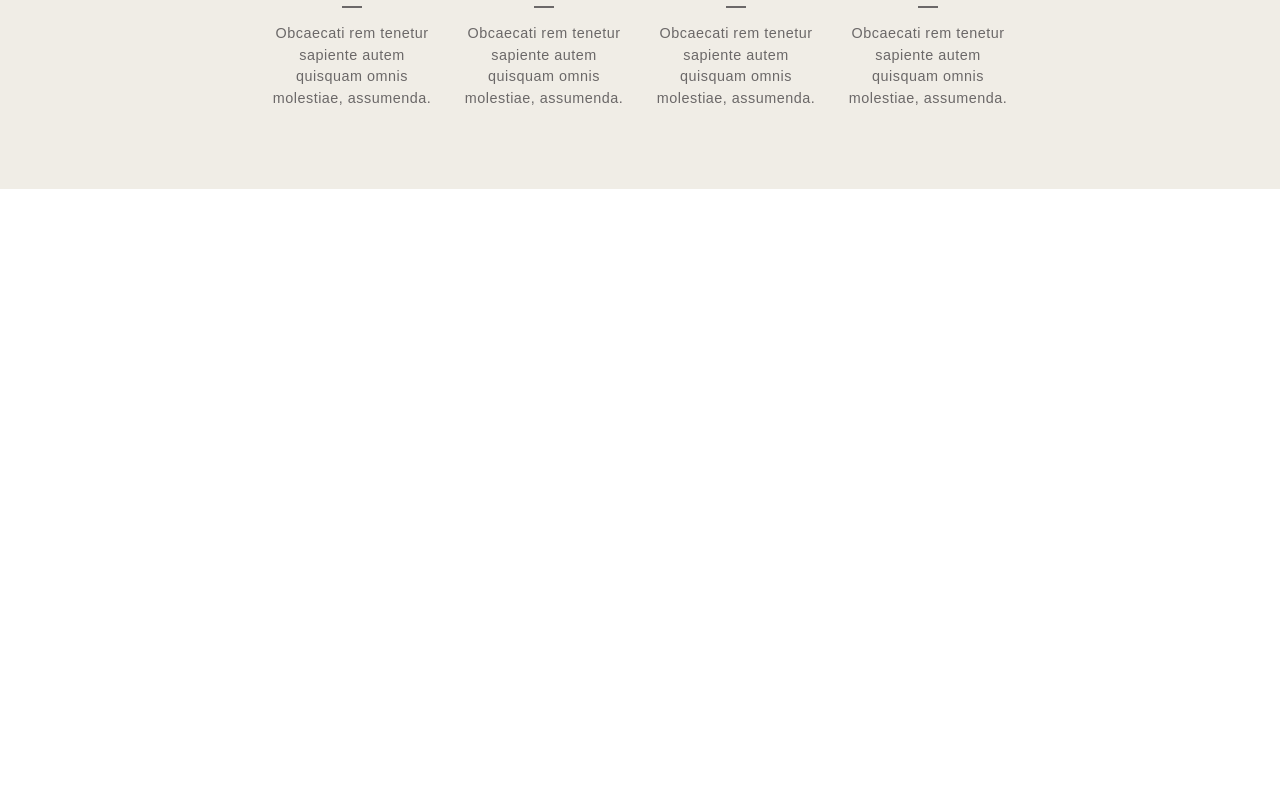
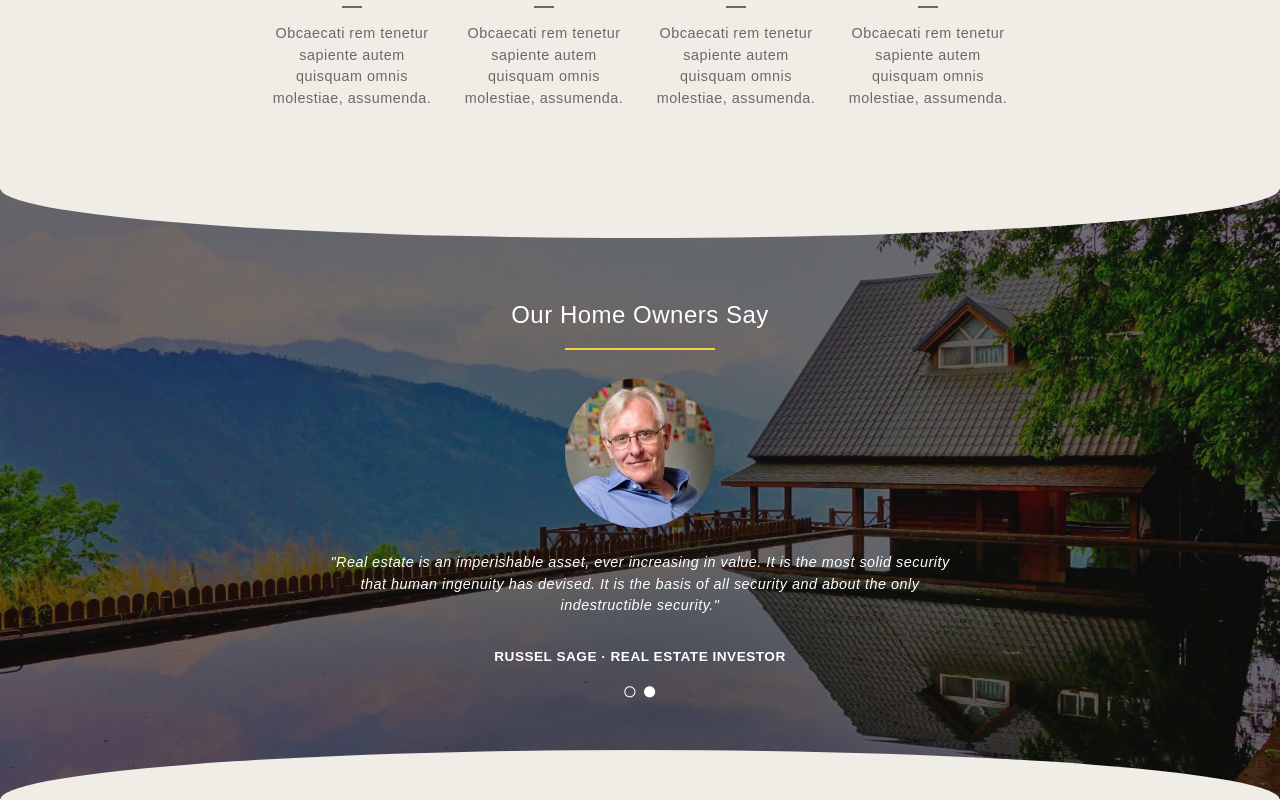
Before and after one commit to andreamorandi/proj-html-vuejs, a Vue app: page / in a window 1280 px wide. Shown: the part 3043-3843 px from the top of the page. Before the commit the page ends 3232 px from the top, so only its background shows below. Built offline with nearby package versions, Linux system fonts and the light colour scheme.

Commit message:
Testimonials e TestimonialsSlider

```diff
--- a/src/components/AppMain.vue
+++ b/src/components/AppMain.vue
@@ -5,6 +5,7 @@ import Presentation from "./Presentation.vue";
 import Numbers from "./Numbers.vue";
 import Works from "./Works.vue";
 import Values from "./Values.vue";
+import Testimonials from "./Testimonials.vue";
 
 export default {
     name: "AppMain",
@@ -14,7 +15,8 @@ export default {
         Presentation,
         Numbers,
         Works,
-        Values
+        Values,
+        Testimonials
     },
 };
 </script>
@@ -27,6 +29,7 @@ export default {
         <Numbers />
         <Works />
         <Values />
+        <Testimonials />
     </main>
 </template>
 
--- /dev/null
+++ b/src/components/Testimonials.vue
@@ -0,0 +1,58 @@
+<script>
+import TestimonialsSlider from "./TestimonialsSlider.vue";
+export default {
+    name: "Testimonials",
+    components: {
+        TestimonialsSlider
+    },
+    data() {
+        return {
+            testimonials: [
+                {
+                    user: "harry smith",
+                    state: "new home owner",
+                    phrase: "No man but feels more of a man in the world if he have but a bit of ground that he can call his own. However small it is on the surface, it is four thousand miles deep; and that is a very handsome property.",
+                    image: "testimonial-1.jpg"
+                },
+                {
+                    user: "russel sage",
+                    state: "real estate investor",
+                    phrase: "Real estate is an imperishable asset, ever increasing in value. It is the most solid security that human ingenuity has devised. It is the basis of all security and about the only indestructible security.",
+                    image: "testimonial-2.jpg"
+                },
+            ],
+        }
+    }
+}
+</script>
+
+<template>
+    <section class="testimonials">
+        <div class="wave-top"></div>
+        <div class="ms_container-sm">
+            <div class="section-heading">
+                <h2>Our Home Owners Say</h2>
+            </div>
+            <TestimonialsSlider :slides="testimonials" />
+        </div>
+        <div class="wave-bottom"></div>
+    </section>
+</template>
+
+<style lang="scss" scoped>
+@use "../styles/partials/mixins" as *;
+@use "../styles/partials/variables" as *;
+.testimonials {
+    position: relative;
+    padding: 6rem 0;
+    background: url("../assets/img/banner-2.jpg") no-repeat center center;
+    background-size: cover;
+    .section-heading {
+        color: white;
+    }
+    .wave-top::after,
+    .wave-bottom::after {
+        background-color: $pampas;
+    }
+}
+</style>
--- /dev/null
+++ b/src/components/TestimonialsSlider.vue
@@ -0,0 +1,77 @@
+<script>
+export default {
+    name: "TestimonialsSlider",
+    props: {
+        slides: Array
+    },
+    data() {
+        return {
+            currentSlide: 0,
+            upSlide: false,
+        };
+    },
+    created: function() {
+        setInterval(() => {
+            if (!this.upSlide) {
+                this.showNext();
+            }
+        }, 5000)
+    },
+    methods: {
+        showNext() {
+            if (this.currentSlide < this.slides.length - 1) {
+                this.currentSlide++;
+            } else {
+                this.currentSlide = 0;
+            }
+        },
+        getImagePath(imageName) {
+            return new URL(`../assets/img/${imageName}`, import.meta.url).href;
+        },
+    }
+}
+</script>
+
+<template>
+    <div class="testimonial" @mouseover="upSlide = true" @mouseleave="upSlide = false">
+        <img :src="getImagePath(slides[currentSlide].image)" alt="">
+        <p>{{ `"${slides[currentSlide].phrase}"` }}</p>
+        <h6>{{ `${slides[currentSlide].user} &middot; ${slides[currentSlide].state}` }}</h6>
+        <div class="circles">
+            <template v-for="(slide, index) in slides" :key="index">
+                <i class="fa-solid fa-circle" v-if="index === currentSlide" @click="currentSlide = index"></i>
+                <i class="fa-regular fa-circle" v-else @click="currentSlide = index"></i>
+            </template>
+        </div>
+    </div>
+</template>
+
+<style lang="scss" scoped>
+@use "../styles/partials/mixins" as *;
+@use "../styles/partials/variables" as *;
+
+.testimonial{
+    cursor: pointer;
+    color: white;
+    img {
+        width: 150px;
+        border-radius: 50%;
+        margin-top: 2rem;
+        margin-bottom: 1.5rem;
+    }
+    p {
+        font-style: italic;
+        margin-bottom: 2rem;
+    }
+    h6 {
+        font-size: .85rem;
+        font-weight: 600;
+        text-transform: uppercase;
+        margin-bottom: 1rem;
+    }
+    i {
+        font-size: .7rem;
+        margin: 0 .25rem;
+    }
+}
+</style>
```
